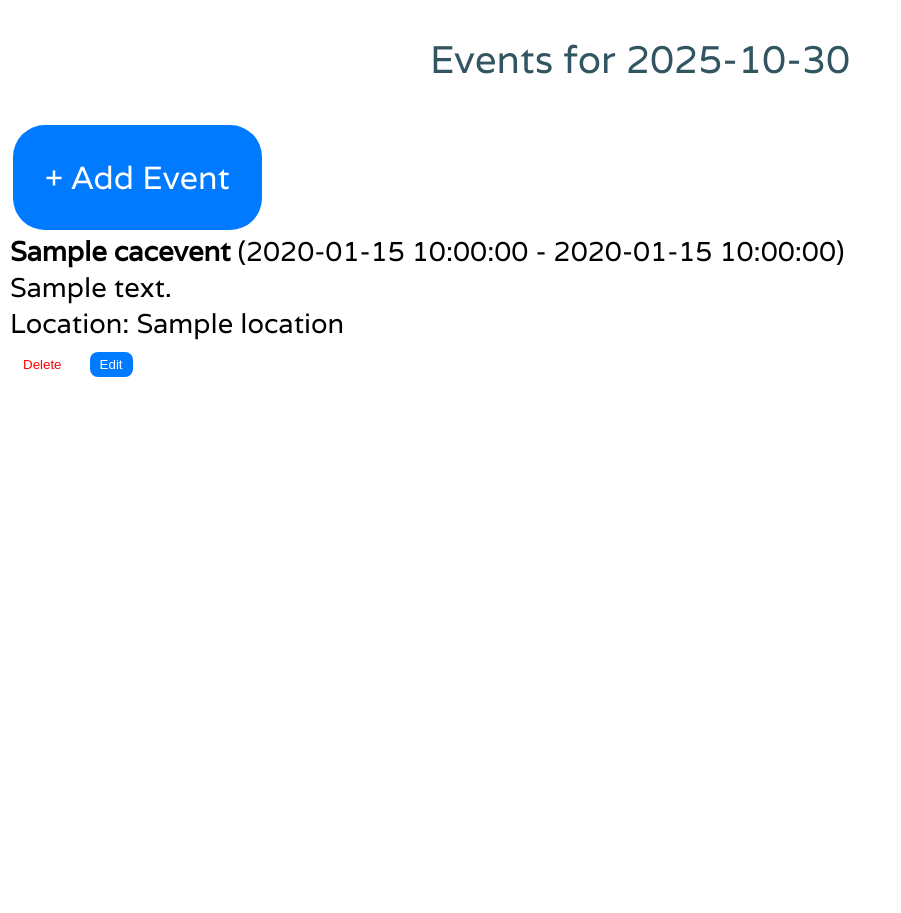
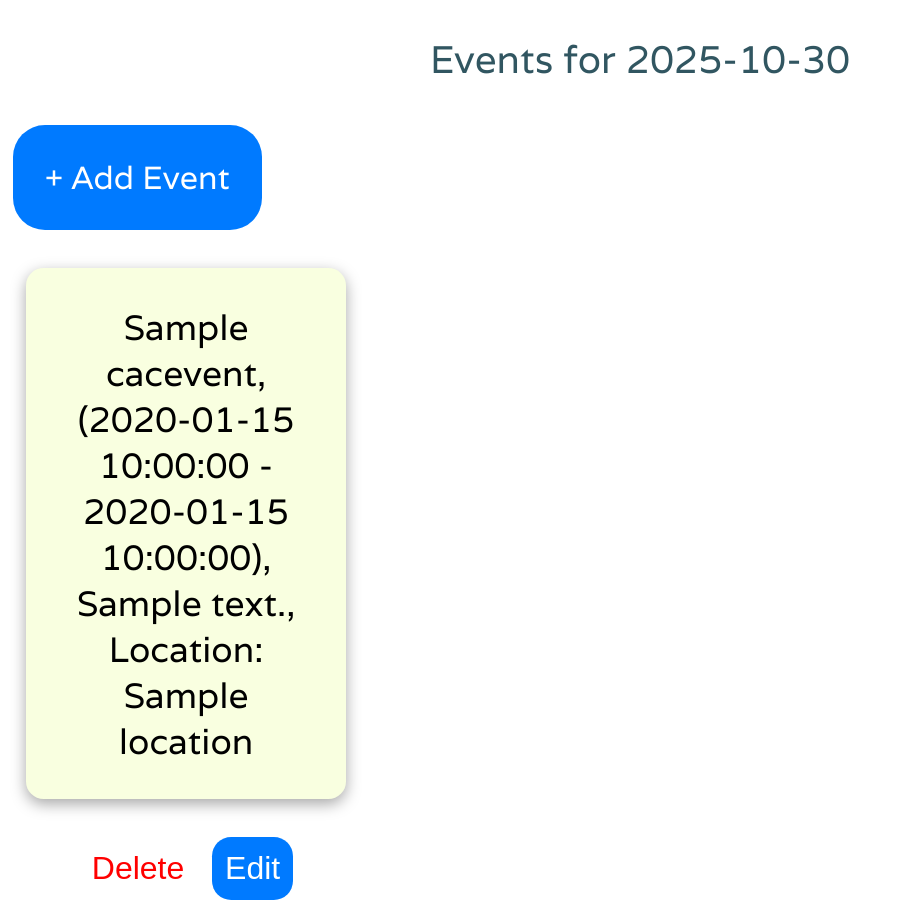
Before and after one commit to JayChauhan2/VeteransProject, a Flask app: page /show_calendar/2025/10/ in a window 1280 px wide. Shown: the part 1311-2224 px from the top of the page, without its empty margins (0-901 px from the left). Before the commit the page ends 1688 px from the top, so only its background shows below. Run offline with Flask 3, Linux system fonts and the light colour scheme; the visitor is signed in with stand-in values (Sample User, id 1); a database or web service that is not in the repository returns one stand-in record (values such as "Sample title"); some libraries are stand-ins or nearby versions.

Commit message:
minor stuff

```diff
--- a/requirements.txt
+++ b/requirements.txt
@@ -1,4 +1,4 @@
 Flask
 groq
 python-dotenv
-psycopg2
+psycopg2-binary
--- a/static/style.css
+++ b/static/style.css
@@ -366,10 +366,12 @@
     margin: auto;
 }
 
+
+
 form label {
     display: flex;
     margin: 0.5em;
-    font-size: 2em;
+    font-size: 1.23em;
 }
 
 form div {
@@ -604,7 +606,11 @@
 }
 
 .calendar-container { flex: 0 0 45%; overflow-y: auto; padding: 5px; margin-bottom: 2em; }
-.events-container { flex: 0 0 55%; overflow-y: auto; padding: 10px; }
+.events-container {
+    flex: 0 0 55%;
+    overflow-y: auto;
+    padding: 10px;
+}
 .calendar-header { display: flex; justify-content: space-between; align-items: center; margin-bottom: 5px; }
 .calendar-grid { display: grid; grid-template-columns: repeat(7, 1fr); gap: 5px; }
 
@@ -624,23 +630,169 @@
 li {
     font-size: 1.7em;
 }
+.weekday {
+  text-align: center;
+  font-weight: 600;
+}
 
-.weekday { text-align: center; font-weight: 600; }
-.day a { display: flex; justify-content: center; align-items: center; aspect-ratio:1; border-radius:50%; text-decoration:none; color:#000; font-weight:500; }
-.day.today a { background:#007aff; color:#fff; }
-.day.other-month a { color:#ccc; }
-.day a.selected { border:2px solid #007aff; }
-.event-list { list-style:none; padding:0; margin:0; }
-.inline-form { display:inline; margin-right:5px; }
-button { padding:5px 10px; margin:3px; border:none; border-radius:8px; background:#007aff; color:#fff; cursor:pointer; }
-button:hover { background:#005bb5; }
-.delete-btn { background:none; border:none; color:red; cursor:pointer; }
-.modal { font-size: 2em;display:none; position:fixed; top:20%; left:10%; width:80%; background:#fff; border:1px solid #ccc; padding:20px; z-index:100; box-shadow:0 4px 12px rgba(0,0,0,0.2); border-radius:12px; }
-.modal-form label { display:block; margin:8px 0; }
-.time-select-container { display:flex; align-items:center; gap:5px; margin:5px 0; }
-.modal-buttons { display:flex; justify-content:flex-end; gap:10px; margin-top:10px; }
+.day a {
+  display: flex;
+  justify-content: center;
+  align-items: center;
+  aspect-ratio: 1;
+  border-radius: 50%;
+  text-decoration: none;
+  color: #000;
+  font-weight: 500;
+}
+
+.day.today a {
+  background: #007aff;
+  color: #fff;
+}
+
+.day.other-month a {
+  color: #ccc;
+}
+
+.day a.selected {
+  border: 2px solid #007aff;
+}
+
+.event-list {
+  list-style: none;
+  padding: 0;
+  margin: 0;
+}
+
+.inline-form {
+  display: inline;
+  margin-right: 5px;
+}
+
+button {
+  padding: 5px 10px;
+  margin: 3px;
+  border: none;
+  border-radius: 8px;
+  background: #007aff;
+  color: #fff;
+  cursor: pointer;
+}
+
+button:hover {
+  background: #005bb5;
+}
+
+.delete-btn, .edit-btn {
+    background:none;
+    border:none;
+    color:red;
+    cursor:pointer;
+    font-size: 2em;
+    padding: 0.4em;
+}
+
+.edit-btn {
+    color: white;
+    background-color: #007aff;
+    border-radius: 0.6em;
+}
+
+
+@keyframes fade-in {
+    from {
+        opacity: 0;
+    }
+    to {
+        opacity: 100%;
+    }
+}
+
+
+.modal {
+    left: 0;
+    font-size: 2em;
+    display:none;
+    position:fixed;
+    background-color: white;
+    border:1px solid #ccc;
+    padding:1em;
+    z-index:100;
+    box-shadow:0 4px 12px rgba(0,0,0,0.2);
+    border-radius:12px;
+    animation-name: fade-in;
+    animation-duration: .15s;
+    bottom: 0;
+}
+
+
+ul li {
+    font-size: 2em;
+}
+
+.modal-buttons {
+    display:flex;
+    justify-content:space-evenly;
+    gap:10px;
+    margin-top:10px;
+    width: 80%;
+}
+
+.modal-buttons button {
+    font-size: 1.4em;
+    padding: 0.4em;
+    border-radius: 2em;
+    width: 5em;
+    text-align: center;
+}
+
+label input, select {
+    border: none;
+    background-color: var(--bg-color);
+    box-shadow: rgba(0, 0, 0, 0.35) 0px 5px 15px;
+}
+
+select {
+    margin-left: 0.5em;
+}
 
 label input {
-    width: 50%;
-    height: 50%;
+    width: 100%;
+    font-family: var(--default-texts);
+    margin-left: 0.2em;
+    height: 0.8em;
 }
+
+select {
+    width: 2em;
+}
+
+
+input[type=checkbox] {
+    height: 1.6em;
+    box-shadow: none;
+}
+
+select {
+    font-size: 1.6em;
+}
+
+#cancel {
+    background-color: white;
+    color: #007aff;
+    border: 4px solid #007aff;
+}
+
+.buttons-holder-holder {
+    display: flex;
+    align-items: center;
+    justify-content: center;
+}
+
+.time-select-container {
+    display:flex;
+    align-items:center;
+    gap:5px;
+    margin:5px 0;
+}
--- a/templates/calendar.html
+++ b/templates/calendar.html
@@ -48,61 +48,63 @@
             <button class="add-event" onclick="openAddEvent('{{ day_to_show }}')">+ Add Event</button>
         {% endif %}
 
-        <ul class="event-list">
+        <div class="notifications">
         {% if events %}
             {% for event in events %}
-                    <li>
-                        <strong>{{ event[1] }}</strong>
+                <p>
+                    {{event[1]}},
                     {% if event[2] and event[3] %}
-                            ({{ event[2] }} - {{ event[3] }})
+                        ({{ event[2] }} - {{ event[3] }}),
                     {% endif %}
-                        <br>{{ event[4] }}
-                        <br>Location: {{ event[5] }}
-                        <br>
+                    {{event[4]}},
+                    Location: {{ event[5] }}
+                </p>
                 {% if 'user_id' in session and (event[6]==session['user_id'] or session['is_admin']) %}
                     <form method="POST" action="{{ url_for('delete_event', id=event[0]) }}" class="inline-form">
                         <button type="submit" class="delete-btn">Delete</button>
                     </form>
                     <a href="{{ url_for('edit_event', event_id=event[0]) }}">
-                                <button type="button">Edit</button>
+                        <button type="button" class="edit-btn">Edit</button>
                     </a>
                 {% endif %}
-                    </li>
             {% endfor %}
-            {% else %}
-                <li>No events for this day.</li>
         {% endif %}
-        </ul>
+        </div>
+
 
         <!-- Add Event Modal -->
         {% if 'user_id' in session %}
+        <div class="modalHolder">
             <div id="addEventModal" class="modal">
                 <form id="addEventForm" method="POST" class="modal-form">
+                    <h2>Add an Event</h2>
                     <label>Title: <input type="text" name="title" required></label>
-
                     <div class="time-select-container">
-                    <label>Start Time:</label>
+                        <label>Start:</label>
                         <select name="start_hour">{% for h in range(0,24) %}<option value="{{'%02d' % h}}">{{'%02d' % h}}</option>{% endfor %}</select>
                         :
                         <select name="start_minute">{% for m in range(0,60,5) %}<option value="{{'%02d' % m}}">{{'%02d' % m}}</option>{% endfor %}</select>
                     </div>
 
                     <div class="time-select-container">
-                    <label>End Time:</label>
+                        <label>Final:</label>
                         <select name="end_hour">{% for h in range(0,24) %}<option value="{{'%02d' % h}}">{{'%02d' % h}}</option>{% endfor %}</select>
                         :
                         <select name="end_minute">{% for m in range(0,60,5) %}<option value="{{'%02d' % m}}">{{'%02d' % m}}</option>{% endfor %}</select>
                     </div>
 
-                <label>Details: <textarea name="details"></textarea></label>
-                <label>Location: <input type="text" name="location"></label>
-                <label><input type="checkbox" name="is_public" value="true"> Make event public</label>
+                    <label>Specs: <input name="details"></label>
+                    <label>Venue: <input type="text" name="location"></label>
+                    <label>Make event public<input type="checkbox" name="is_public" value="true"></label>
 
+                    <div class="buttons-holder-holder">
                         <div class="modal-buttons">
+                            <button id="cancel" type="button" onclick="closeAddEvent()">Cancel</button>
                             <button type="submit">Save</button>
-                    <button type="button" onclick="closeAddEvent()">Cancel</button>
+                        </div>
                     </div>
                 </form>
+            </div>
         </div>
         {% endif %}
     </div>
```
Lines whose indentation alone changed are shown as unchanged.
